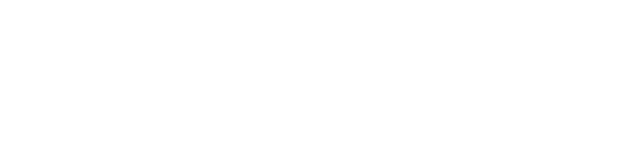
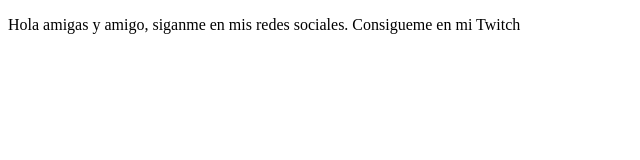
Before and after one commit to chrisWO92/proyectoDemoCursoPrework, a plain HTML site: page index.html in a window 1280 px wide. Shown: the whole page, without its empty margins (0-640 px from the left). Drawn offline with Linux system fonts and the light colour scheme.

Commit message:
cambios agregados

```diff
--- a/index.html
+++ b/index.html
@@ -7,6 +7,9 @@
     <title>Document</title>
 </head>
 <body>
+    <p>Hola amigas y amigo, siganme en mis redes sociales. Consigueme en mi Twitch</p>
+
+
 
 </body>
 </html>
```
